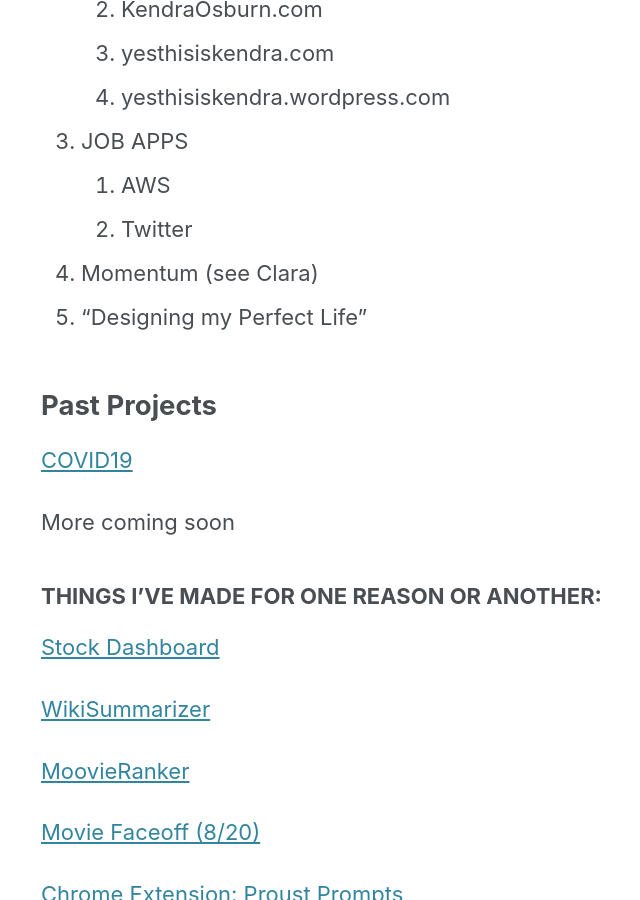
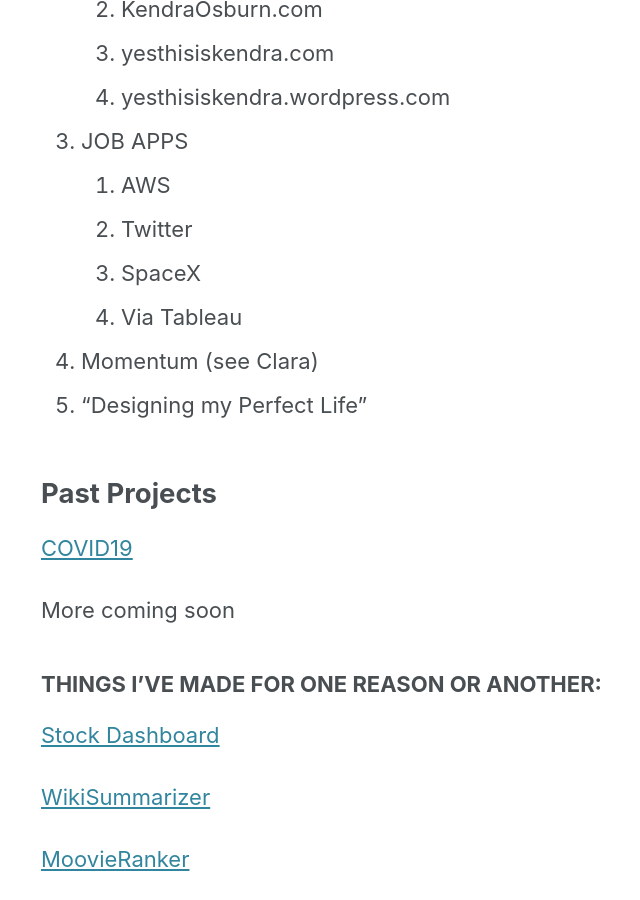
Before and after one commit to yesthisiskendra/yesthisiskendra.github.io, a Jekyll site: the page built from _pages/projects.md, in a window 1280 px wide and 900 px high, scrolled down 394 px. Shown: the whole window, without its empty margins (281-921 px from the left). Built offline with Jekyll 4.4.1, drawn with Linux system fonts in a browser that asks for light colours; cached includes are drawn as plain includes; nearby versions of some CDN libraries.

```diff
--- a/_pages/projects.md
+++ b/_pages/projects.md
@@ -15,6 +15,8 @@
 3. JOB APPS
    1. AWS
    2. Twitter
+   3. SpaceX
+   4. Via Tableau
 4. Momentum (see Clara)
 5. "Designing my Perfect Life"
 
```
